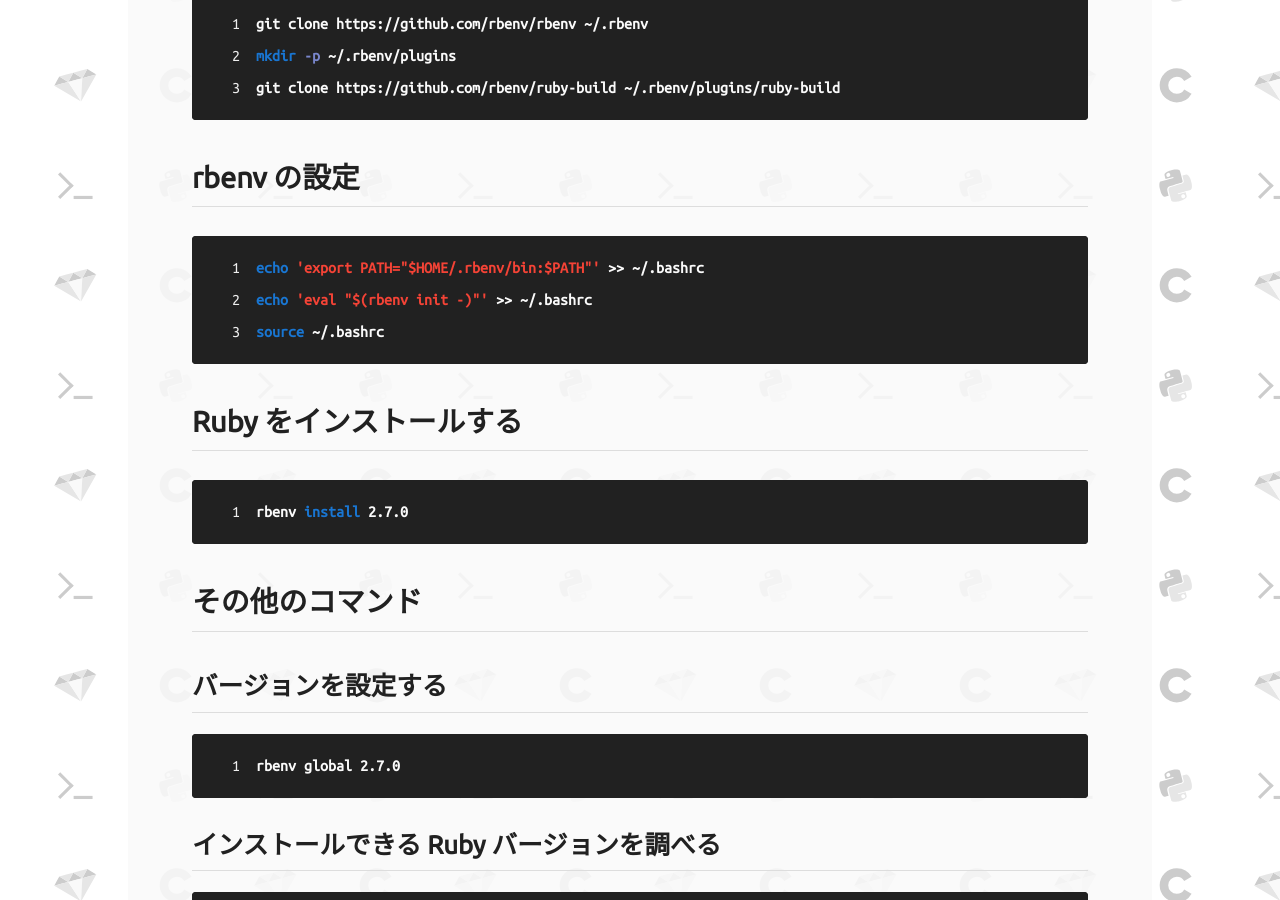
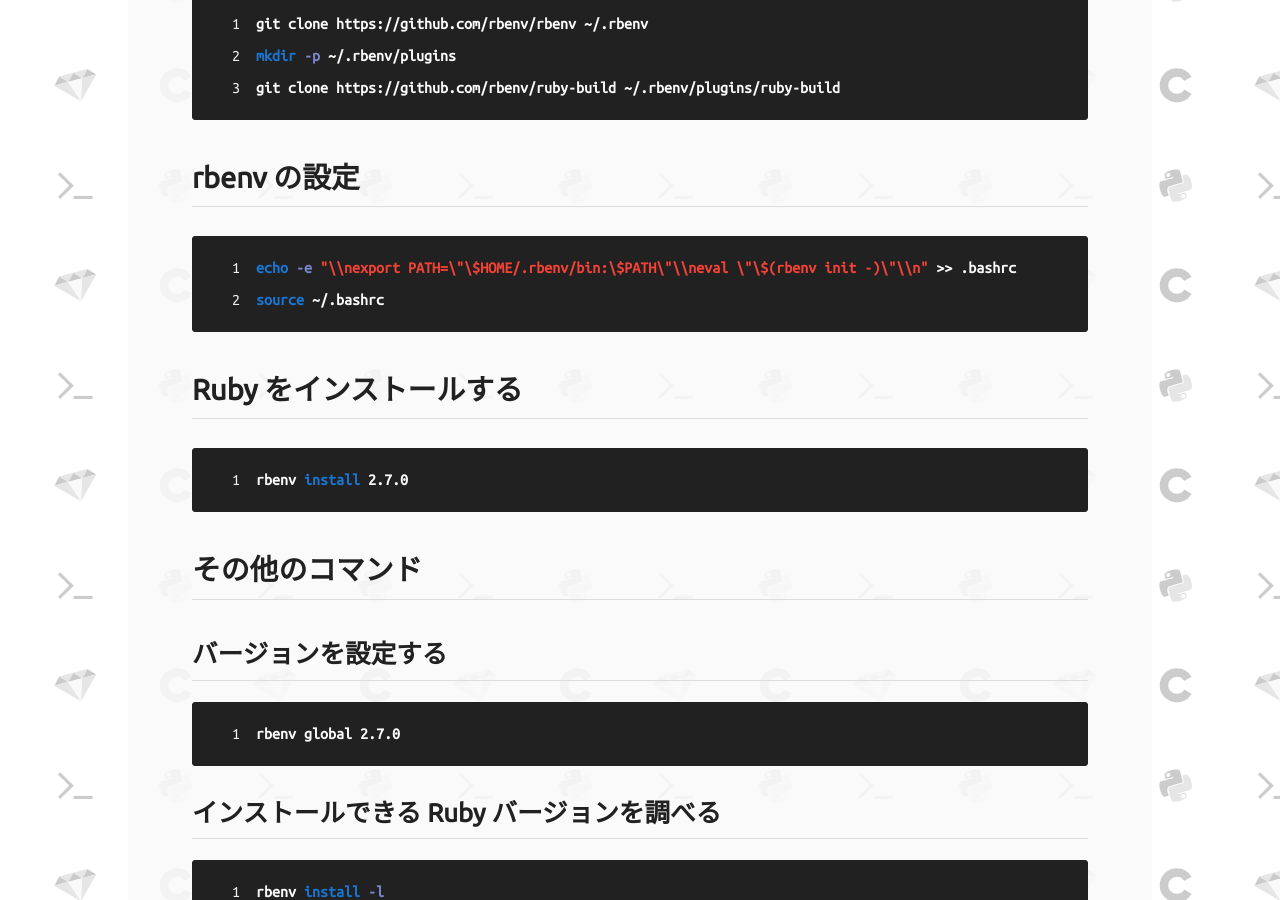
Before and after one commit to yamaguchi-ruby/yamaguchi-ruby.github.io, a Jekyll site: the page built from _posts/2019-11-18-085538.md, in a window 1280 px wide and 900 px high, scrolled down 590 px. Built offline with Jekyll 4.4.1, drawn with Linux system fonts in a browser that asks for light colours.

Commit message:
rbenv インストール方法修正

````diff
--- a/_posts/2019-11-18-085538.md
+++ b/_posts/2019-11-18-085538.md
@@ -18,8 +18,7 @@ git clone https://github.com/rbenv/ruby-build ~/.rbenv/plugins/ruby-build
 
 # rbenv の設定
 ```sh
-echo 'export PATH="$HOME/.rbenv/bin:$PATH"' >> ~/.bashrc
-echo 'eval "$(rbenv init -)"' >> ~/.bashrc
+echo -e "\\nexport PATH=\"\$HOME/.rbenv/bin:\$PATH\"\\neval \"\$(rbenv init -)\"\\n" >> .bashrc
 source ~/.bashrc
 ```
 
````
